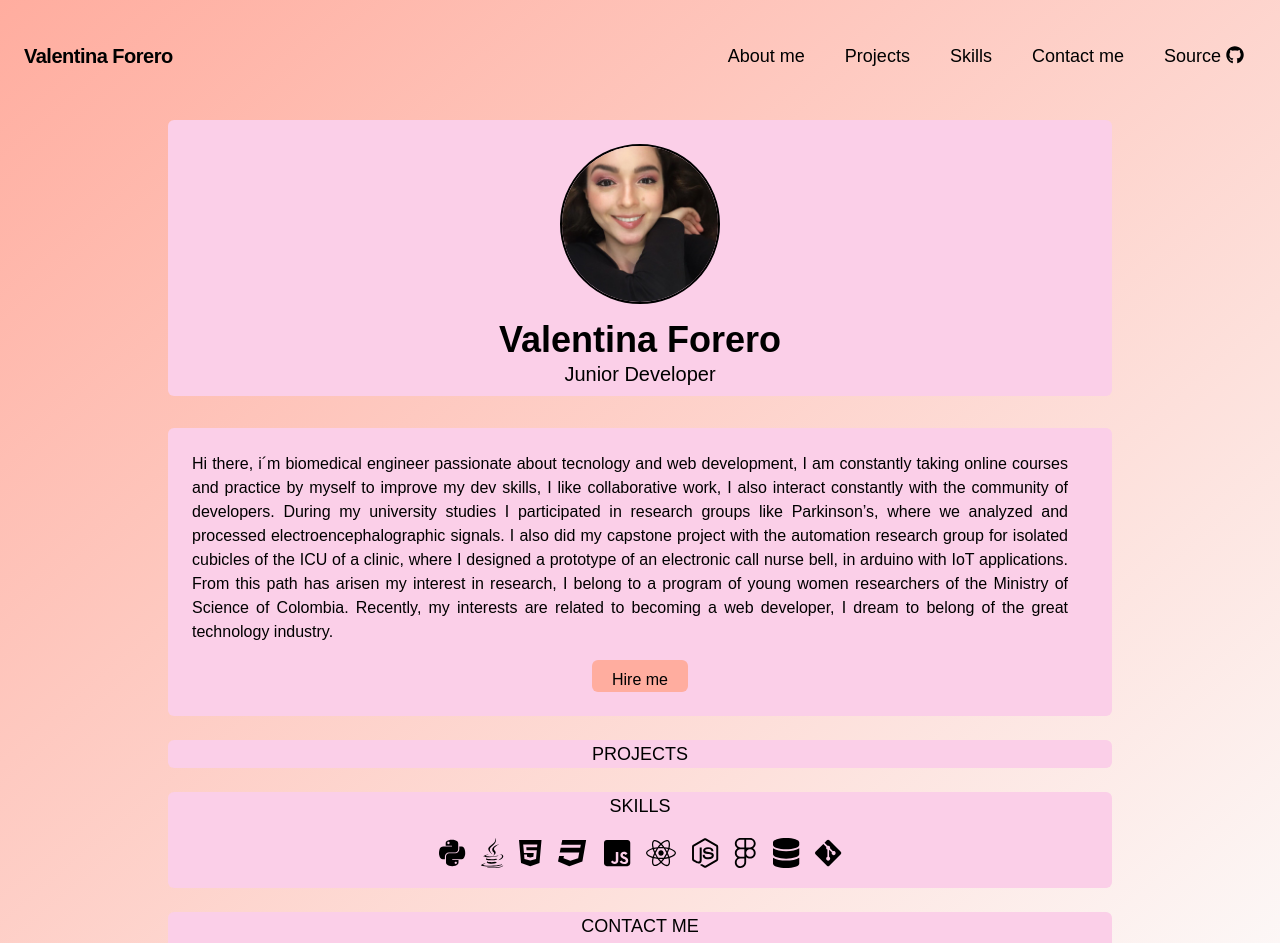
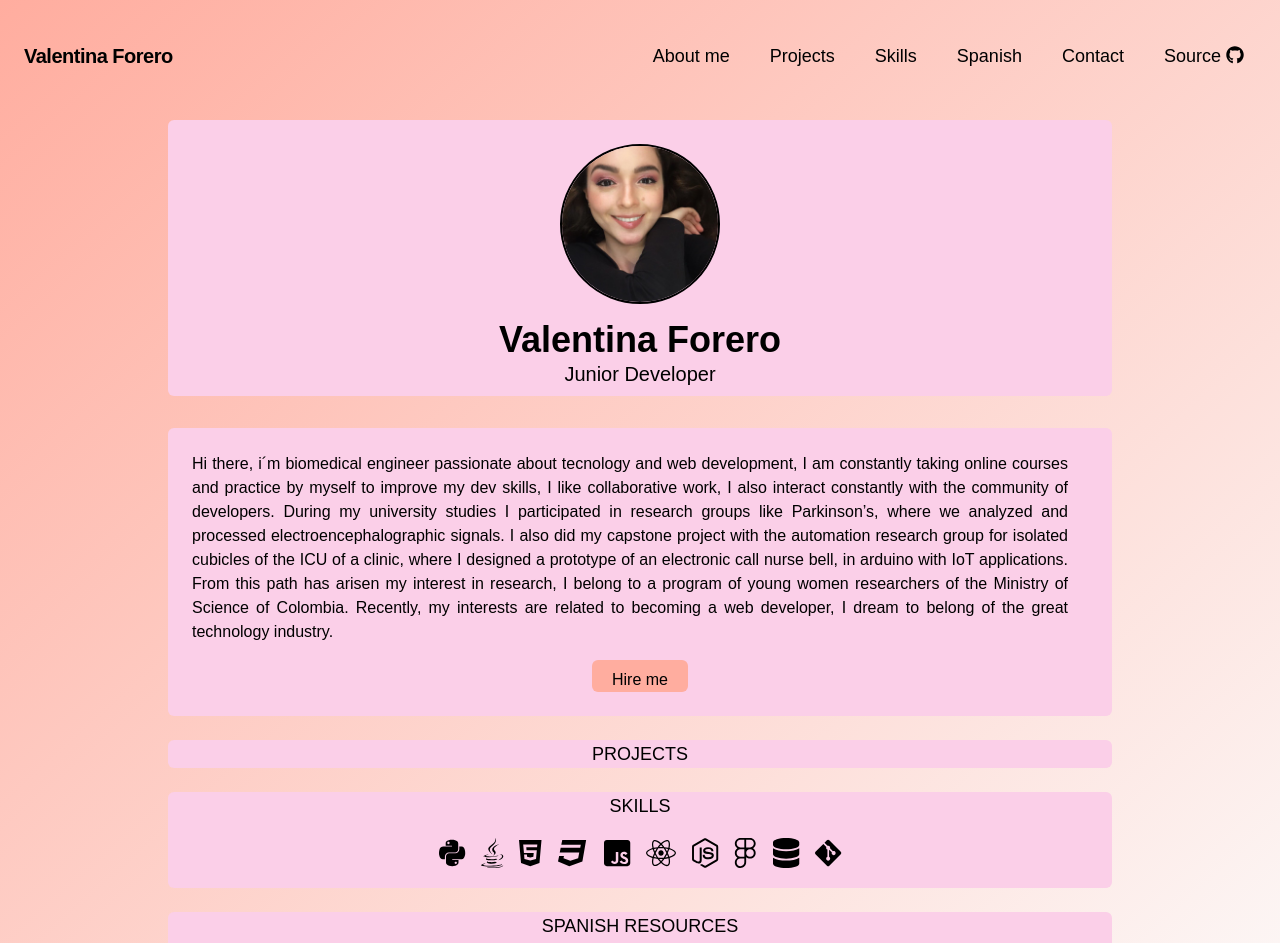
Before and after one commit to ValentinaForeroConde/Portfolio, a Next.js app: page / in a window 1280 px wide. Shown: the top 943 px of the page. Built offline with nearby package versions, Linux system fonts and the light colour scheme; a web font is replaced by a local one.

Commit message:
add spanish resources file

```diff
--- a/components/Header.js
+++ b/components/Header.js
@@ -35,9 +35,14 @@ const Header = () => {
                       Skills
                     </a>
                   </Link>
+                  <Link href="#resources">
+                    <a className=" hover:bg-pink-200 text-black px-3 py-2 rounded-md text-lg font-medium">
+                      Spanish
+                    </a>
+                  </Link>
                   <Link href="#contact">
                     <a className=" hover:bg-pink-200 text-black px-3 py-2 rounded-md text-lg font-medium">
-                      Contact me
+                      Contact
                     </a>
                   </Link>
                   <Link href="https://github.com/ValentinaForeroConde/Portfolio">
@@ -122,9 +127,14 @@ const Header = () => {
                   Skills
                 </a>
                 </Link>
+                <Link href="#resources">
+                    <a className=" hover:bg-pink-200 text-black px-3 py-2 rounded-md text-lg font-medium">
+                      Spanish
+                    </a>
+                </Link>
                 <Link href="#contact">
                   <a className="hover:bg-pink-200 text-black block px-3 py-2 rounded-md text-base font-medium">
-                  Contact me
+                  Contact
                 </a>
                 </Link>
                 <Link href="https://github.com/ValentinaForeroConde/Portfolio">
--- /dev/null
+++ b/components/Spanish.js
@@ -0,0 +1,13 @@
+import React from 'react'
+
+
+const Spanish = () => {
+    return (
+        <div id="resources" className="flex flex-col align-center bg-pink-200 m-2 rounded-md">
+            <h1 className="text-center text-lg">SPANISH RESOURCES</h1>
+            <p className="flex justify-center ">Aquí te dejo algunos de mis apuntes, espero te sirvan y gusten!</p>
+        </div>
+    )
+}
+
+export default Spanish;
--- a/pages/index.js
+++ b/pages/index.js
@@ -3,6 +3,7 @@ import About from '../components/About';
 import Contact from '../components/Contact';
 import Skills from '../components/Skills';
 import Projects from '../components/Projects';
+import Spanish from '../components/Spanish';
 
 const index = () => {
   return (
@@ -11,6 +12,7 @@ const index = () => {
         <About/>
         <Projects/>
         <Skills/>
+        <Spanish />
         <Contact/>
       </Layout>
     </>
```
